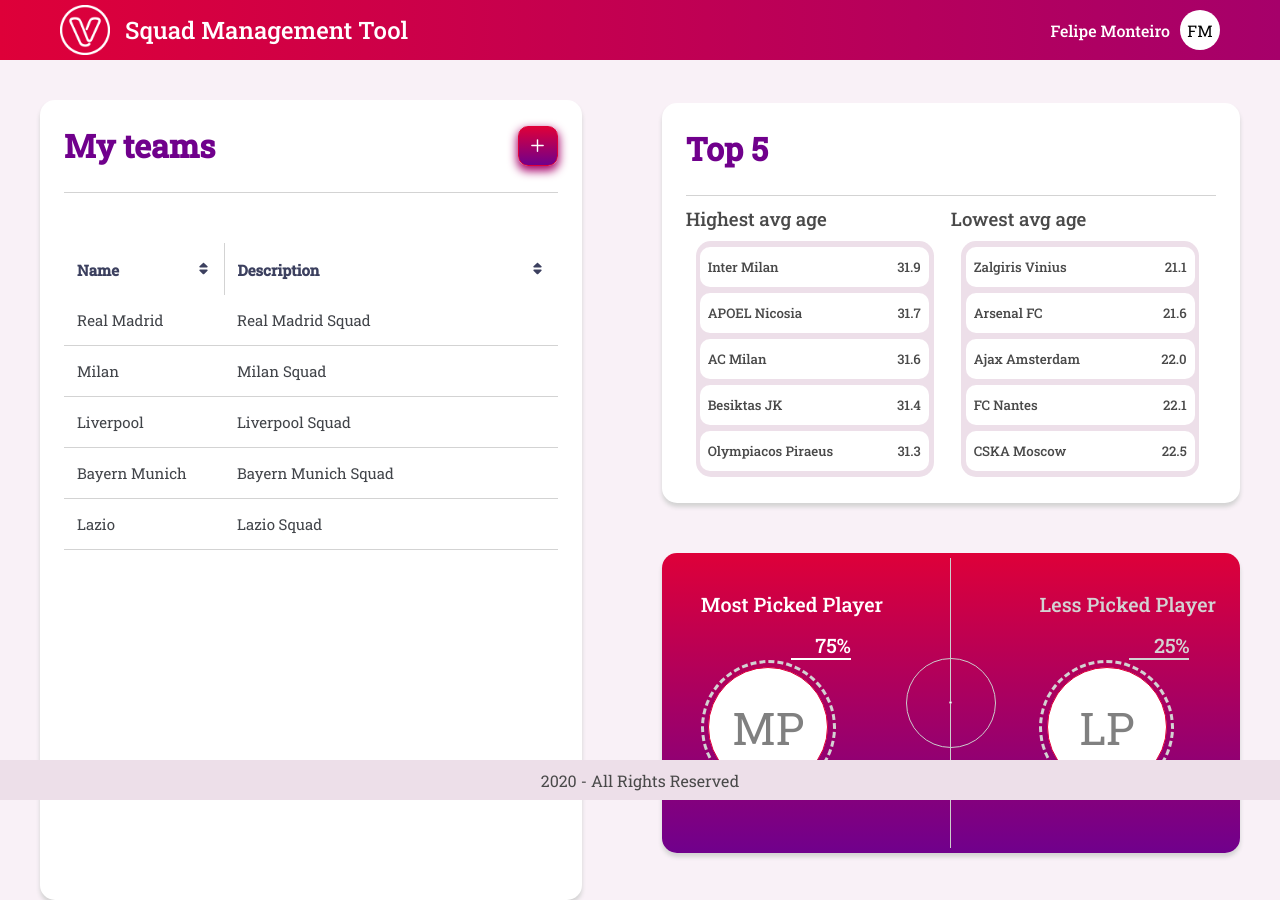
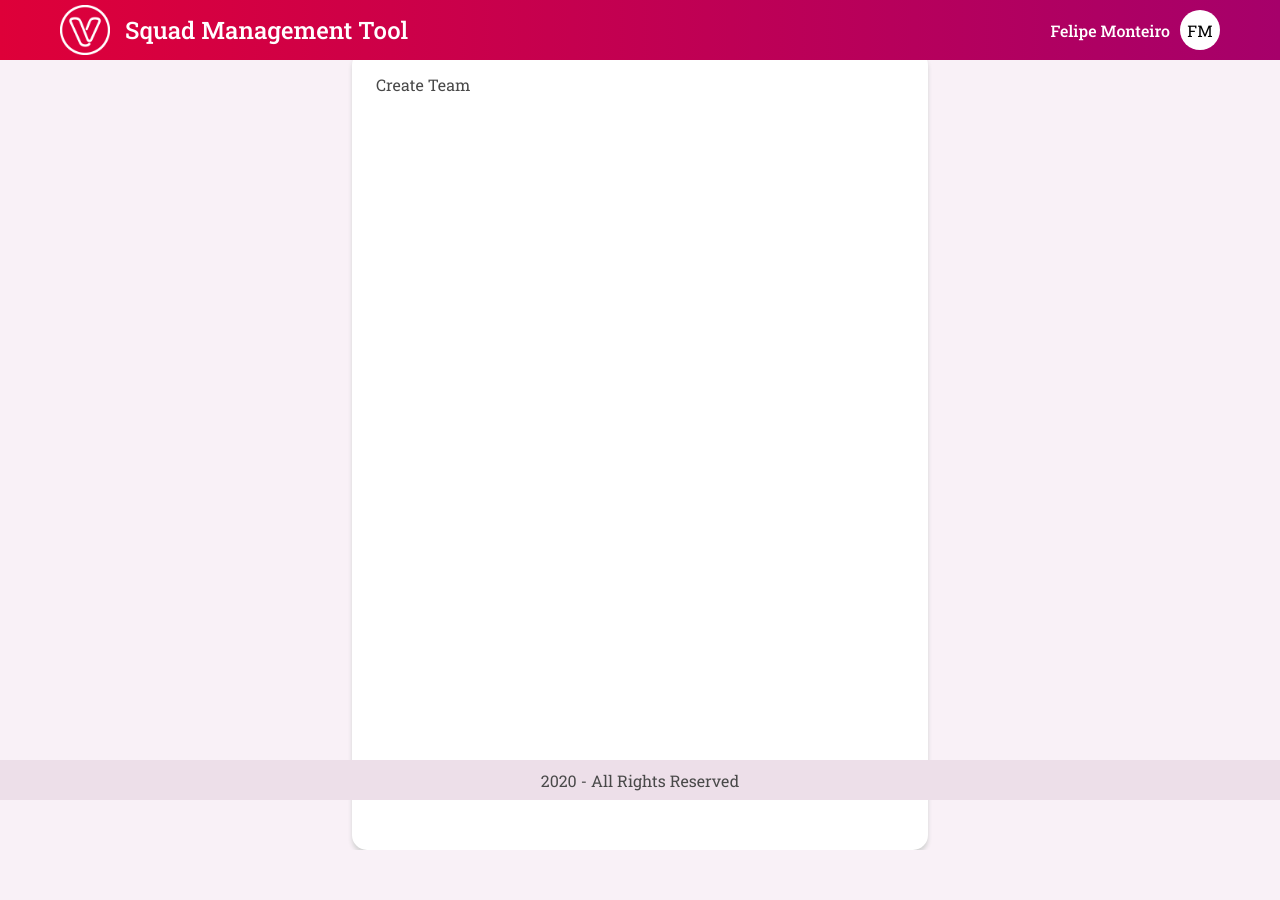
Before and after one commit to felipedeamonteiro/venturus_frontend_test_2020, a React (Create React App) app: page / in a window 1280 px wide. After the commit the page ends 850 px from the top, so only its background shows below. Built offline with nearby package versions, Linux system fonts and the light colour scheme.

Commit message:
Add create team page and styling - wip

```diff
--- a/src/App.tsx
+++ b/src/App.tsx
@@ -2,10 +2,11 @@
 import GlobalStyle from './styles/global';
 
 import MyTeamsDashboard from './pages/MyTeamsDashboard';
+import CreateTeam from './pages/CreateTeam';
 
 const App: React.FC = () => (
   <>
-    <MyTeamsDashboard />
+    <CreateTeam />
     <GlobalStyle />
   </>
 );
--- a/src/components/Table/index.tsx
+++ b/src/components/Table/index.tsx
@@ -1,58 +1,16 @@
 /* eslint-disable react/jsx-props-no-spreading */
-import React, { useMemo } from 'react';
-import { useTable, Column, useSortBy } from 'react-table';
+import React from 'react';
+import { useTable, useSortBy } from 'react-table';
 import { FaSortUp, FaSortDown, FaSort, FaTrash } from 'react-icons/fa';
 import { MdModeEdit, MdShare } from 'react-icons/md';
 import { Container } from './styles';
 
-interface Example {
-  col1: string;
-  col2: string;
+interface ITable {
+  columns: any[];
+  data: any[];
 }
 
-const Table: React.FC = () => {
-  const columns: Column<Example>[] = useMemo(
-    () => [
-      {
-        Header: 'Name',
-        accessor: 'col1' as keyof Example,
-        sortType: 'basic',
-      },
-      {
-        Header: 'Description',
-        accessor: 'col2' as keyof Example,
-        sortType: 'basic',
-      },
-    ],
-    [],
-  );
-
-  const data = useMemo(
-    () => [
-      {
-        col1: 'Real Madrid',
-        col2: 'Real Madrid Squad',
-      },
-      {
-        col1: 'Milan',
-        col2: 'Milan Squad',
-      },
-      {
-        col1: 'Liverpool',
-        col2: 'Liverpool Squad',
-      },
-      {
-        col1: 'Bayern Munich',
-        col2: 'Bayern Munich Squad',
-      },
-      {
-        col1: 'Lazio',
-        col2: 'Lazio Squad',
-      },
-    ],
-    [],
-  );
-
+const Table: React.FC<ITable> = ({ columns, data }: any) => {
   const {
     getTableProps,
     getTableBodyProps,
--- /dev/null
+++ b/src/pages/CreateTeam/index.tsx
@@ -0,0 +1,27 @@
+import React, { useMemo } from 'react';
+import { HiOutlinePlus } from 'react-icons/hi';
+import logoImg from '../../assets/logo_v_.png';
+import Table from '../../components/Table';
+
+import { Container, Header, MiddleContainer, Footer } from './styles';
+
+const CreateTeam: React.FC = () => (
+  <Container>
+    <Header>
+      <div className="left-div">
+        <img src={logoImg} alt="logo-venturus" />
+        <h2>Squad Management Tool</h2>
+      </div>
+      <div className="right-div">
+        <h4>Felipe Monteiro</h4>
+        <div className="user-initials">FM</div>
+      </div>
+    </Header>
+    <MiddleContainer>
+      <div>Create Team</div>
+    </MiddleContainer>
+    <Footer>2020 - All Rights Reserved</Footer>
+  </Container>
+);
+
+export default CreateTeam;
--- /dev/null
+++ b/src/pages/CreateTeam/styles.ts
@@ -0,0 +1,86 @@
+import styled from 'styled-components';
+import { shade } from 'polished';
+
+export const Container = styled.div``;
+
+export const Header = styled.header`
+  top: 0;
+  position: fixed;
+  height: 60px;
+  background: linear-gradient(to right, #de0039, #a6006a);
+  width: 100%;
+  display: flex;
+  justify-content: space-between;
+  align-items: center;
+
+  .left-div {
+    display: flex;
+    align-items: center;
+    padding-left: 60px;
+
+    img {
+      width: 50px;
+      height: 50px;
+      color: #fff;
+    }
+
+    h2 {
+      color: #fff;
+      padding-left: 15px;
+    }
+  }
+
+  .right-div {
+    display: flex;
+    align-items: center;
+    padding-right: 60px;
+
+    h4 {
+      color: #fff;
+      padding-right: 10px;
+    }
+
+    .user-initials {
+      clear: left;
+      border: 1px solid transparent;
+      background: #fff;
+      color: #000;
+      width: 40px;
+      height: 40px;
+      line-height: 40px;
+      vertical-align: middle;
+      text-align: center;
+      font-size: 16px;
+      border-radius: 50%;
+    }
+  }
+`;
+
+export const MiddleContainer = styled.div`
+  display: flex;
+  justify-content: center;
+  align-items: center;
+
+  div {
+    background: #fff;
+    border-radius: 15px;
+    width: 45%;
+    height: 800px;
+    margin: 50px 40px 0;
+    padding: 24px;
+    display: block;
+    text-decoration: none;
+    box-shadow: 0 4px 4px 0px lightgray;
+  }
+`;
+
+export const Footer = styled.footer`
+  height: 40px;
+  background: #eddfe9;
+  width: 100%;
+  display: flex;
+  justify-content: center;
+  align-items: center;
+  position: fixed;
+  bottom: 0;
+`;
--- a/src/pages/MyTeamsDashboard/index.tsx
+++ b/src/pages/MyTeamsDashboard/index.tsx
@@ -1,11 +1,59 @@
-import React from 'react';
+import React, { useMemo } from 'react';
 import { HiOutlinePlus } from 'react-icons/hi';
 import logoImg from '../../assets/logo_v_.png';
 import Table from '../../components/Table';
 
 import { Container, Header, MiddleContainer, Footer } from './styles';
 
-const MyTeamsDashboard: React.FC = () => (
+interface Example {
+  col1: string;
+  col2: string;
+}
+
+const MyTeamsDashboard: React.FC = () => {
+  const columns = useMemo(
+    () => [
+      {
+        Header: 'Name',
+        accessor: 'col1' as keyof Example,
+        sortType: 'basic',
+      },
+      {
+        Header: 'Description',
+        accessor: 'col2' as keyof Example,
+        sortType: 'basic',
+      },
+    ],
+    [],
+  );
+
+  const data = useMemo(
+    () => [
+      {
+        col1: 'Real Madrid',
+        col2: 'Real Madrid Squad',
+      },
+      {
+        col1: 'Milan',
+        col2: 'Milan Squad',
+      },
+      {
+        col1: 'Liverpool',
+        col2: 'Liverpool Squad',
+      },
+      {
+        col1: 'Bayern Munich',
+        col2: 'Bayern Munich Squad',
+      },
+      {
+        col1: 'Lazio',
+        col2: 'Lazio Squad',
+      },
+    ],
+    [],
+  );
+
+  return (
     <Container>
       <Header>
         <div className="left-div">
@@ -25,7 +73,7 @@
               <HiOutlinePlus size={17} color="#fff" />
             </button>
           </div>
-        <Table />
+          <Table columns={columns} data={data} />
         </div>
         <div className="right-container">
           <div className="top-container">
@@ -108,5 +156,6 @@
       <Footer>2020 - All Rights Reserved</Footer>
     </Container>
   );
+};
 
 export default MyTeamsDashboard;
```
Lines whose indentation alone changed are shown as unchanged.
